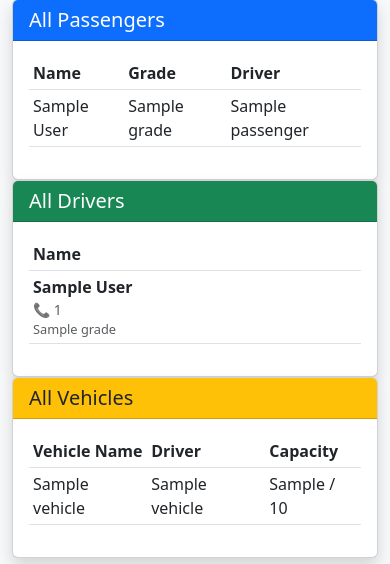
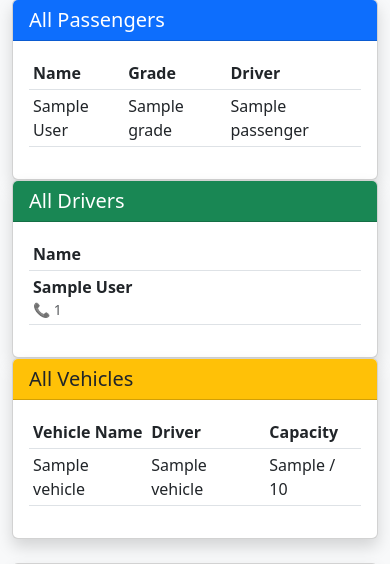
Before and after one commit to Gilaze/church-rides, a Python web app: template templates/admin_dashboard.html in a window 390 px wide. Shown: the part 135-699 px from the top of the page. Run offline with Jinja, Linux system fonts and the light colour scheme; the template is opened without the code that fills it: most values are stand-ins (such as "Sample title", 1, 10 or a date in 2020).

Commit message:
Remove grade from All Drivers table
Keep only:
- Driver name (bold)
- Phone number (with icon)

Cleaner, more focused display

```diff
--- a/templates/admin_dashboard.html
+++ b/templates/admin_dashboard.html
@@ -58,9 +58,6 @@
                                 <div class="fw-bold">{{ driver.full_name }}</div>
                                 {% if driver.phone_number %}
                                 <small class="text-muted d-block">📞 {{ driver.phone_number }}</small>
-                                {% endif %}
-                                {% if driver.grade %}
-                                <small class="text-muted d-block" style="font-size: 0.8rem;">{{ driver.grade }}</small>
                                 {% endif %}
                             </td>
                         </tr>
```
